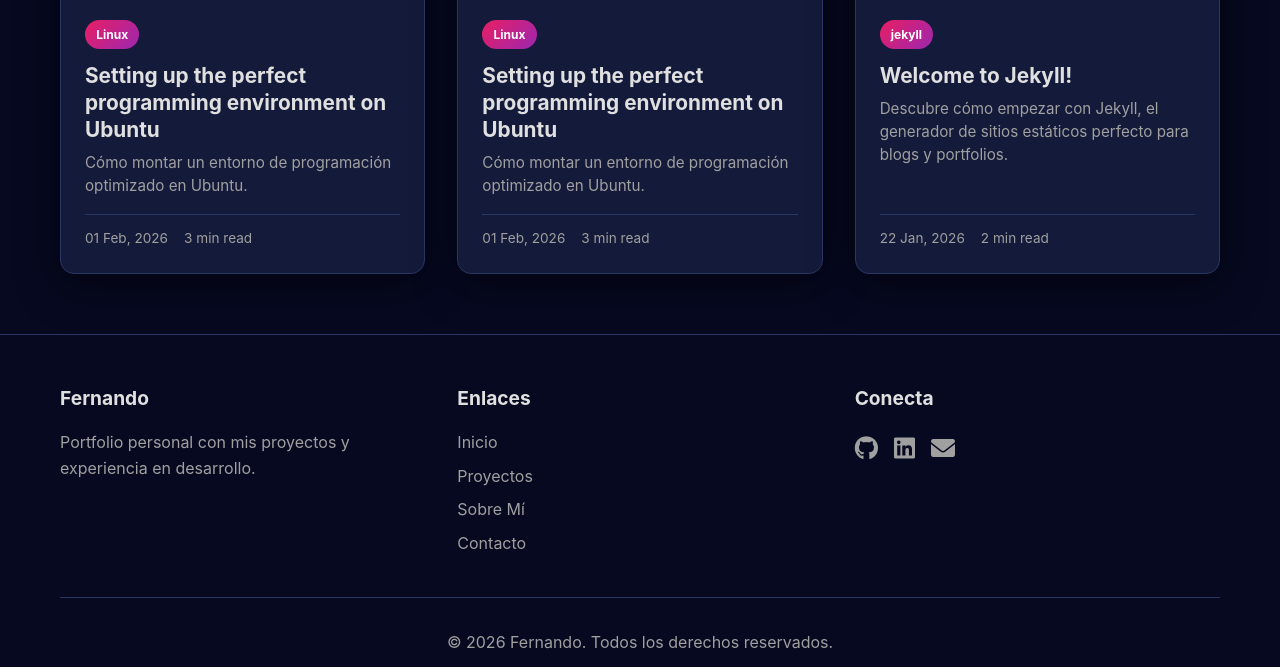
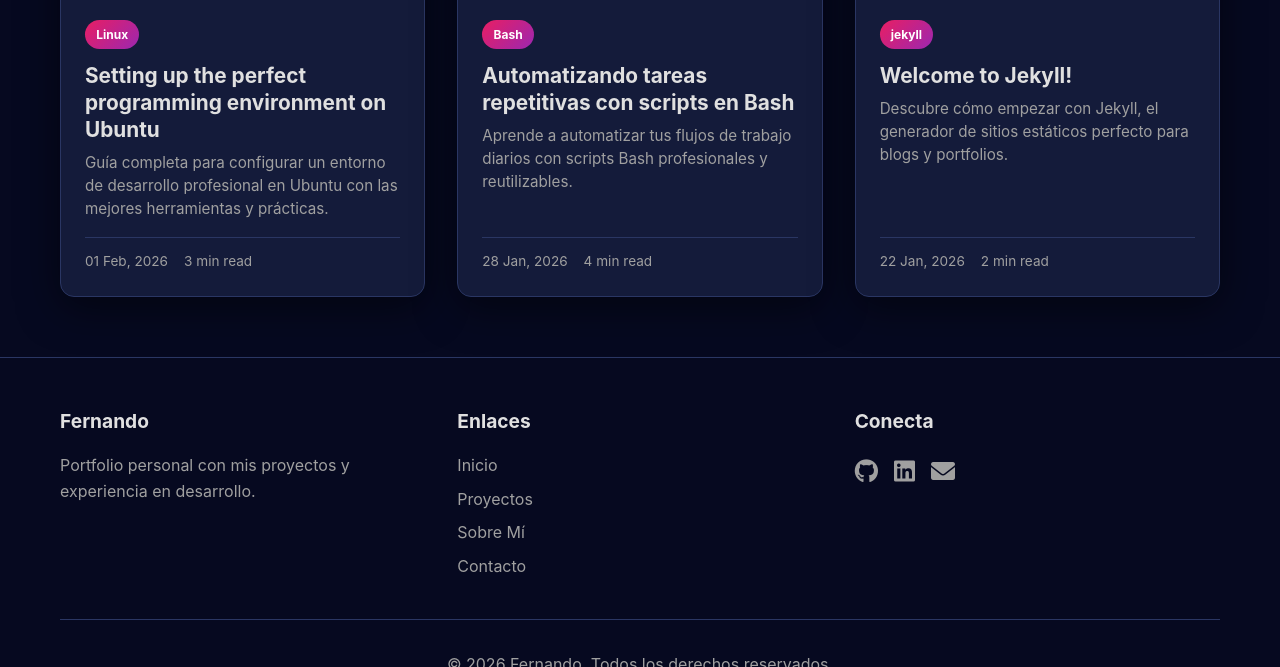
Before and after one commit to Dunlag/fernando, a Jekyll site: the page built from index.markdown, in a window 1280 px wide and 900 px high, scrolled down 1043 px, cut to the strip 233-900 px from the top of the window. Built offline with Jekyll 4.4.1, drawn with Linux system fonts in a browser that asks for light colours.

Commit message:
Actualizar la publicación sobre la configuración de Ubuntu: modificar título, categoría, etiquetas y descripción para reflejar mejor el contenido.

```diff
--- a/_posts/2026-02-01-ubuntu-setup-new.markdown
+++ b/_posts/2026-02-01-ubuntu-setup-new.markdown
@@ -1,17 +1,13 @@
 ---
 layout: post
-title: "Setting up the perfect programming environment on Ubuntu"
-date: 2026-02-01 10:00:00 +0100
-category: Linux
-tags: [Linux, Productivity, Setup]
-cover: /assets/images/ubuntu-setup.jpg
+title: "Automatizando tareas repetitivas con scripts en Bash"
+date: 2026-01-28 14:30:00 +0100
+category: Bash
+tags: [Bash, Automation, Scripts]
+cover: /assets/images/bash-automation.jpg
 author: Fernando
-author_avatar: /assets/images/avatar.jpg
-read_time: 3 min read
-description: "Cómo montar un entorno de programación optimizado en Ubuntu."
-# featured_posts:
-#   - { title: "Automatizando tareas con Bash", url: "/automating-routine-tasks-with-bash-scripts/" }
-#   - { title: "Por qué migré a Arch", url: "/why-i-switched-to-arch-linux-and-never-looked-back/" }
+read_time: 4 min read
+description: "Aprende a automatizar tus flujos de trabajo diarios con scripts Bash profesionales y reutilizables."
 ---
 
 ## 1. Actualiza el sistema
--- a/_posts/2026-02-01-ubuntu-setup.markdown
+++ b/_posts/2026-02-01-ubuntu-setup.markdown
@@ -8,7 +8,7 @@ cover: /assets/images/ubuntu-setup.jpg
 author: Fernando
 author_avatar: /assets/images/avatar.jpg
 read_time: 3 min read
-description: "Cómo montar un entorno de programación optimizado en Ubuntu."
+description: "Guía completa para configurar un entorno de desarrollo profesional en Ubuntu con las mejores herramientas y prácticas."
 # featured_posts:
 #   - { title: "Automatizando tareas con Bash", url: "/automating-routine-tasks-with-bash-scripts/" }
 #   - { title: "Por qué migré a Arch", url: "/why-i-switched-to-arch-linux-and-never-looked-back/" }
```
